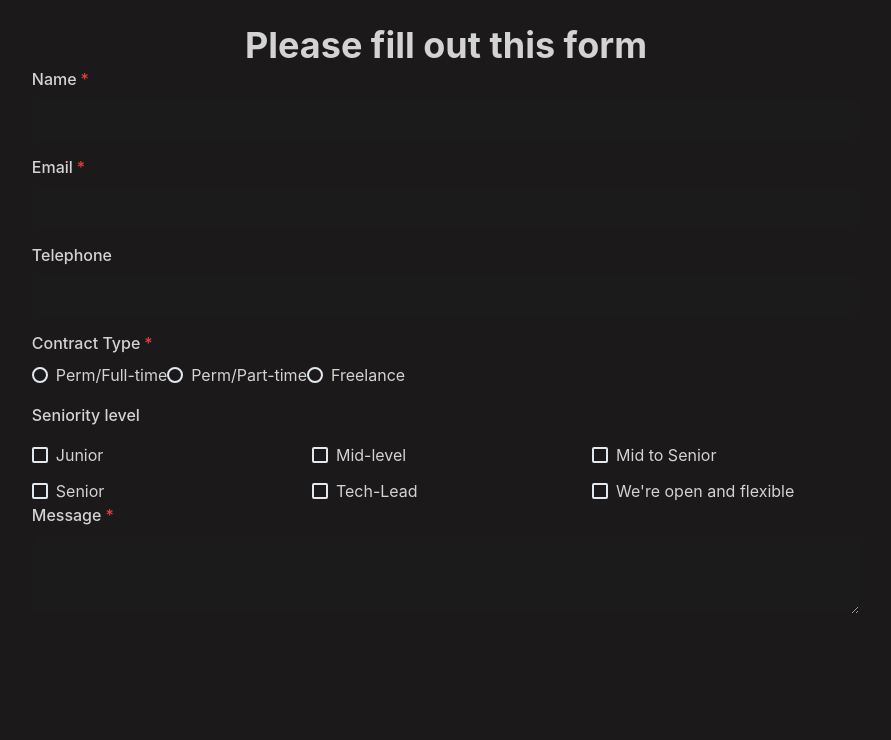
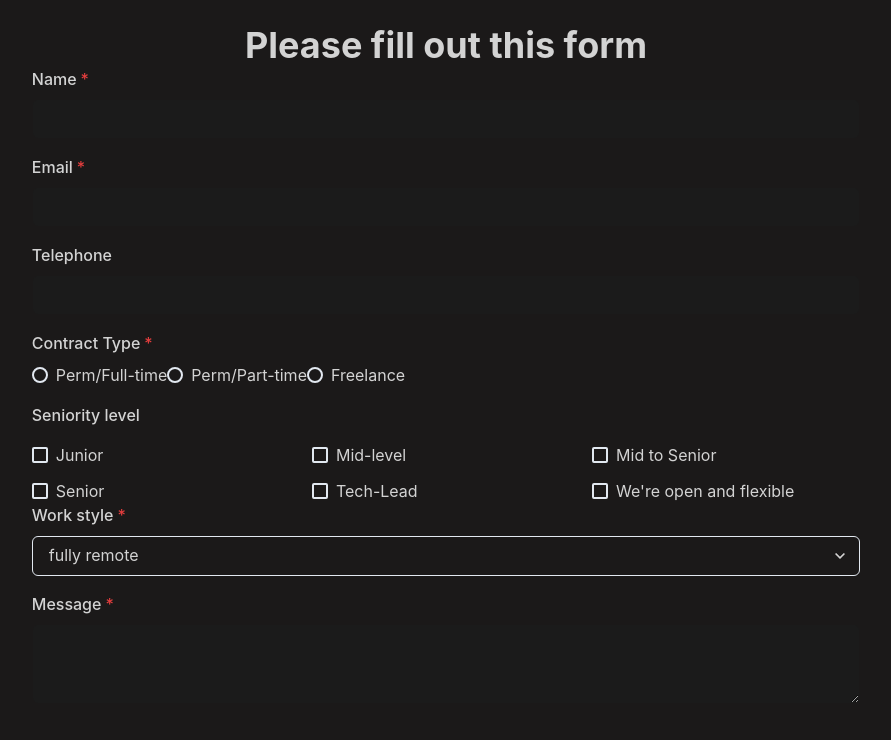
Before and after one commit to NotYourTypicalDeveloper/job-contact-form, a Next.js app: page / in a window 1280 px wide. Shown: the top 740 px of the page, without its empty margins (194-1085 px from the left). Built offline with nearby package versions, Linux system fonts and the light colour scheme.

Commit message:
Added work style dropdown and tidied up other components

```diff
--- a/components/atoms/DropdownMenu.jsx
+++ b/components/atoms/DropdownMenu.jsx
@@ -1,50 +1,44 @@
-// import { React } from "react";
-// import {
-//   Menu,
-//   MenuButton,
-//   MenuList,
-//   MenuOptionGroup,
-//   MenuItemOption,
-// } from "@chakra-ui/react";
+import { React } from "react";
+import {
+  Select,
+  FormErrorMessage,
+  FormLabel,
+  FormControl,
+} from "@chakra-ui/react";
 
-// const DropdownMenu = ({ ddOptions, onSelect, ddLabelTitle, ddName }) => {
-//   // Populating the sorting options
-//   const dropdownOptionsElems = ddOptions.map((option) => {
-//     return (
-//       <MenuItemOption
-//         key={`option-${option}`}
-//         value={option}
-//         _checked={{ fontWeight: "bold" }}
-//         _notLast={{ borderBottomWidth: "0.5px", borderBottomColor: "gray.100" }}
-//         onClick={onSelect(option)}
-//       >
-//         {option}
-//       </MenuItemOption>
-//     );
-//   });
+const DropdownMenu = ({
+  ddLabel,
+  inputName,
+  ddOptions,
+  dispatch,
+  isRequired,
+}) => {
+  // Populating the sorting options
+  const dropdownOptionsElems = ddOptions.map((option) => {
+    return (
+      <option key={`option-${option}`} value={option}>
+        {option}
+      </option>
+    );
+  });
 
-//   return (
-//     <>
-//       <Menu gutter={0} closeOnSelect={true}>
-//         <MenuButton>{ddLabelTitle}</MenuButton>
+  function handleChange(e) {
+    const eTargetValue = e.target.value;
+    dispatch({
+      type: "UPDATE_FIELD",
+      payload: { fieldName: inputName, newValue: eTargetValue },
+    });
+  }
 
-//         <MenuList
-//           minWidth="240px"
-//           p={0}
-//           color="bcDeepPurple.700"
-//           bg="gray.50"
-//           borderRadius="0px 0px 6px 6px"
-//           borderStyle="none"
-//           boxShadow="0px 4px 6px -1px rgba(0, 0, 0, 0.1), 0px 2px 4px -1px rgba(0, 0, 0, 0.06)"
-//           w="16rem"
-//         >
-//           <MenuOptionGroup defaultValue={ddOptions[0]} type="radio">
-//             {dropdownOptionsElems}
-//           </MenuOptionGroup>
-//         </MenuList>
-//       </Menu>
-//     </>
-//   );
-// };
+  return (
+    <>
+      <FormControl id={inputName} marginBottom="4" isRequired={isRequired}>
+        <FormLabel>{ddLabel}</FormLabel>
+        <Select onChange={handleChange}>{dropdownOptionsElems}</Select>
+        <FormErrorMessage>required</FormErrorMessage>
+      </FormControl>
+    </>
+  );
+};
 
-// export default DropdownMenu;
+export default DropdownMenu;
--- a/components/atoms/RadioButtons.jsx
+++ b/components/atoms/RadioButtons.jsx
@@ -17,16 +17,6 @@ const RadioButtons = ({
   isRequired,
   dispatch,
 }) => {
-  // const [currentCheckedVal, setCurrentCheckedVal] = useState("");
-  const handleRadioChange = (e) => {
-    console.log("etarget value: ", e.target.value);
-    const eTargetValue = e.target.value;
-    dispatch({
-      type: "UPDATE_FIELD",
-      payload: { fieldName: inputName, newValue: eTargetValue },
-    });
-  };
-
   // Populating the radio buttons
   const radioButtonsElems = radioOptions.map((option) => {
     return (
@@ -39,6 +29,13 @@ const RadioButtons = ({
       </Radio>
     );
   });
+  function handleRadioChange(e) {
+    const eTargetValue = e.target.value;
+    dispatch({
+      type: "UPDATE_FIELD",
+      payload: { fieldName: inputName, newValue: eTargetValue },
+    });
+  }
 
   return (
     <>
--- a/components/atoms/SingleLineInput.jsx
+++ b/components/atoms/SingleLineInput.jsx
@@ -1,4 +1,4 @@
-import { Dispatch, React } from "react";
+import { React } from "react";
 import {
   FormControl,
   FormLabel,
--- a/components/organisms/ContactForm.jsx
+++ b/components/organisms/ContactForm.jsx
@@ -12,6 +12,7 @@ import SingleLineInput from "../atoms/SingleLineInput";
 import TextAreaInput from "../atoms/TextAreaInput";
 import RadioButtons from "../atoms/RadioButtons";
 import CheckBoxes from "../atoms/CheckBoxes";
+import DropdownMenu from "../atoms/DropdownMenu.jsx";
 
 // FIXME: Fix onBlur, isInvalid
 
@@ -45,18 +46,6 @@ const ContactForm = () => {
 
   // const onBlur = ({ target }) =>
   //   setTouched((prev) => ({ ...prev, [target.name]: true }));
-
-  // const handleCheckChange = (inputName, optionsChecked) => {
-  //   console.log("values object", state.values);
-  //   optionsChecked = optionsChecked.join(", ");
-  //   setState((prev) => ({
-  //     ...prev,
-  //     values: {
-  //       ...prev.values,
-  //       [inputName]: optionsChecked,
-  //     },
-  //   }));
-  // };
 
   // ON SUBMIT
   // const onSubmit = async () => {
@@ -154,14 +143,17 @@ const ContactForm = () => {
               isRequired={false}
             />
             {formState.seniority}
+            {/* ------- Work style ------- */}
+            <DropdownMenu
+              ddOptions={["fully remote", "hybrid", "100% on-site"]}
+              ddLabel="Work style"
+              inputName="work style"
+              dispatch={dispatch}
+              formState={formState}
+              isRequired={true}
+            />
 
-            {/* ------- Work style ------- */}
-            {/* <DropdownMenu
-          ddOptions={["fully remote", "hybrid", "100%on-site"]}
-          onSelect={handleChange}
-          ddLabelTitle="Work style"
-          ddName="work style"
-        /> */}
+            {/* ------- Message ------- */}
             <TextAreaInput
               inputLabel="Message"
               inputName="message"
```
